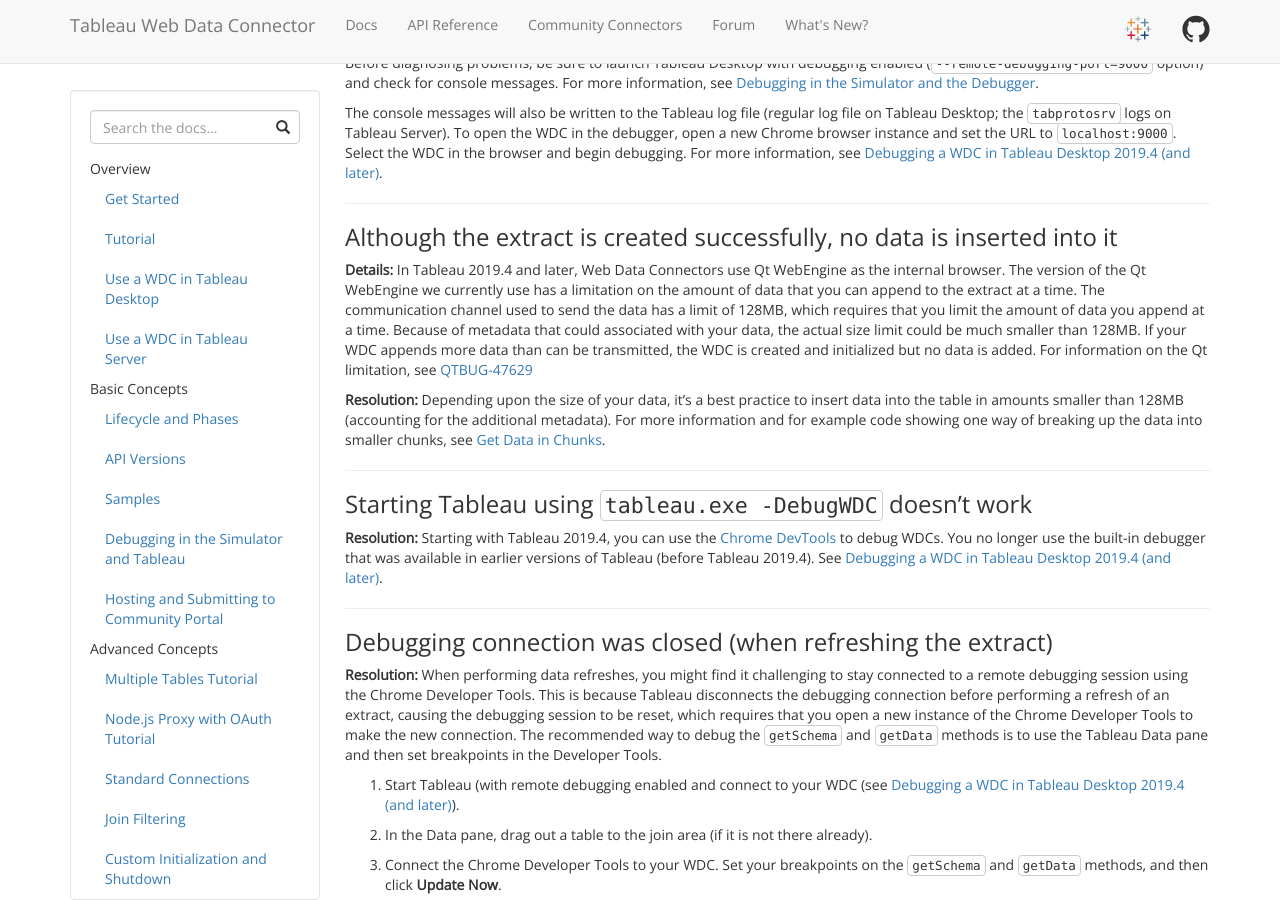
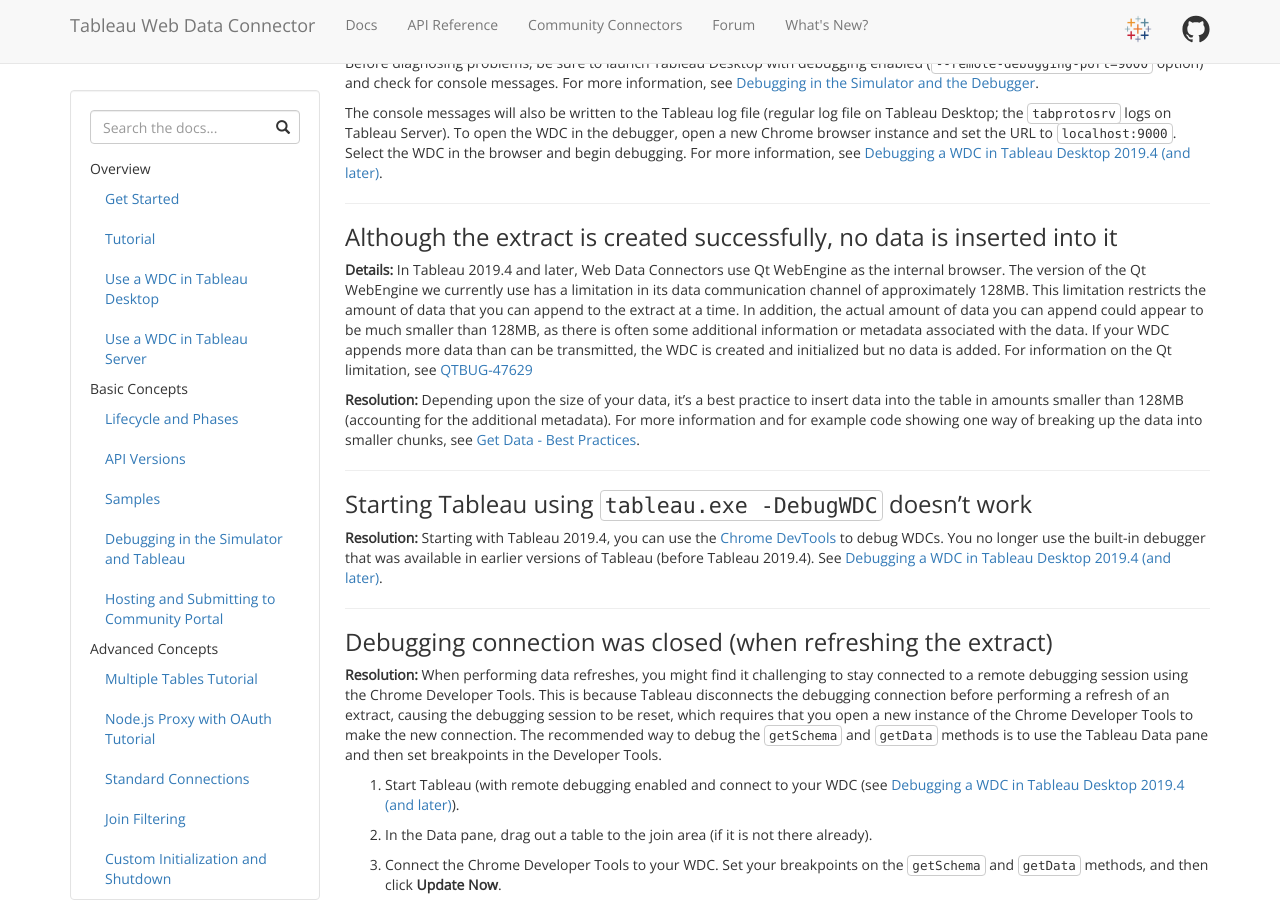
Before and after one commit to bigpeaches/webdataconnector, a Jekyll site: the page built from docs/wdc_webengine.md, in a window 1280 px wide and 900 px high, scrolled down 593 px. Built offline with Jekyll 4.4.1, drawn with Linux system fonts in a browser that asks for light colours; nearby versions of some CDN libraries; some of the changed text lies outside the part shown.

Commit message:
Incorporated review comments

```diff
--- a/_includes/docs_menu.html
+++ b/_includes/docs_menu.html
@@ -49,7 +49,7 @@
             <a href="{{ site.baseurl }}/docs/wdc_custom_init_and_shutdown.html">Custom Initialization and Shutdown</a>
         </li>
         <li>
-            <a href="{{ site.baseurl }}/docs/wdc_data_chunking.html">Get Data in Chunks</a>
+            <a href="{{ site.baseurl }}/docs/wdc_get_data.html">Get Data: Best Practices</a>
         </li>
         <li>
             <a href="{{ site.baseurl }}/docs/wdc_incremental_refresh.html">Incremental Refresh</a>
--- a/_includes/footer.html
+++ b/_includes/footer.html
@@ -3,6 +3,6 @@
     <div class="row">
             <hr class="footer-hr">
             <p>This site is open source. Suggestions and pull requests are welcome on our <a href="https://github.com/tableau/webdataconnector">GitHub page</a>.</p>
-            <p>(c) Copyright 2016 Tableau</p>
+            <p>(c) Copyright <script>document.write(new Date().getFullYear())</script> Tableau</p>
     </div>
 </footer>
--- a/_includes/header.html
+++ b/_includes/header.html
@@ -14,7 +14,7 @@
         <div id="navbar" class="navbar-collapse collapse">
           <ul class="nav navbar-nav">
             <li><a href="{{ site.baseurl }}/docs/">Docs</a></li>
-            <li><a href="{{ site.baseurl }}/docs/api_ref">API Reference</a></li>
+            <li><a href="{{ site.baseurl }}/docs/api_ref.html">API Reference</a></li>
             <li><a href="{{ site.baseurl }}/community/">Community Connectors</a></li>
             <li><a target="_blank" href="https://community.tableau.com/community/developers/web-data-connectors/content">Forum</a></li>
             <li><a href="{{ site.baseurl }}/news/">What's New?</a></li>
--- a/docs/wdc_webengine.md
+++ b/docs/wdc_webengine.md
@@ -20,13 +20,13 @@ Before diagnosing problems, be sure to launch Tableau Desktop with debugging ena
 The console messages will also be written to the Tableau log file (regular log file on Tableau Desktop; the `tabprotosrv` logs on Tableau Server). To open the WDC in the debugger, open a new Chrome browser instance and set the URL to `localhost:9000`. Select the WDC in the browser and begin debugging. For  more information, see [Debugging a WDC in Tableau Desktop 2019.4 (and later)]({{site.baseurl}}/docs/wdc_debugging.html#debug-chrome).
 
 ---
-
+<a name="data_limit"></a>
 ### Although the extract is created successfully, no data is inserted into it
 
-**Details:** In Tableau 2019.4 and later, Web Data Connectors use Qt WebEngine as the internal browser. The version of the Qt WebEngine we currently use has a limitation on the amount of data that you can append to the extract at a time. The communication channel used to send the data has a limit of 128MB, which requires that you limit the amount of data you append at a time. Because of metadata that could associated with your data, the actual size limit could be much smaller than 128MB. If your WDC appends more data than can be transmitted, the WDC is created and initialized but no data is added. For information on the Qt limitation, see [QTBUG-47629](https://bugreports.qt.io/browse/QTBUG-47629){:target="_blank"}{:ref="noopener"}
+**Details:** In Tableau 2019.4 and later, Web Data Connectors use Qt WebEngine as the internal browser. The version of the Qt WebEngine we currently use has a limitation in its data communication channel of approximately 128MB. This limitation restricts the amount of data that you can append to the extract at a time. In addition, the actual amount of data you can append could appear to be much smaller than 128MB, as there is often some additional information or metadata associated with the data. If your WDC appends more data than can be transmitted, the WDC is created and initialized but no data is added. For information on the Qt limitation, see [QTBUG-47629](https://bugreports.qt.io/browse/QTBUG-47629){:target="_blank"}{:ref="noopener"}
 
 
-**Resolution:**  Depending upon the size of your data, it's a best practice to insert data into the table in amounts smaller than 128MB (accounting for the additional metadata). For more information and for example code showing one way of breaking up the data into smaller chunks, see [Get Data in Chunks]({{site.baseurl}}/docs/wdc_data_chunking.html).
+**Resolution:**  Depending upon the size of your data, it's a best practice to insert data into the table in amounts smaller than 128MB (accounting for the additional metadata). For more information and for example code showing one way of breaking up the data into smaller chunks, see [Get Data - Best Practices]({{site.baseurl}}/docs/wdc_get_data.html).
 
 ---
 
--- a/index.html
+++ b/index.html
@@ -23,7 +23,7 @@ indexed_by_search: false
     </div>
     <div class="col-md-3 text-center">
         <div class="thumbnail thumb-home">
-            <a href="{{ site.baseurl }}/docs/api_ref"><img src="{{ site.baseurl }}/assets/api_ref.png" class="img-home" alt="Ref Link"></a>
+            <a href="{{ site.baseurl }}/docs/api_ref.html"><img src="{{ site.baseurl }}/assets/api_ref.png" class="img-home" alt="Ref Link"></a>
             <div class="caption">
                 <h3>API Reference</h3>
                 <p>Consult the API reference while you build your connectors.</p>
```
Also changed, not shown: docs/api_ref.md (+1 -1 lines), docs/wdc_data_chunking.md (deleted, +0 -155 lines), docs/wdc_get_data.md (added, +157 -0 lines).
